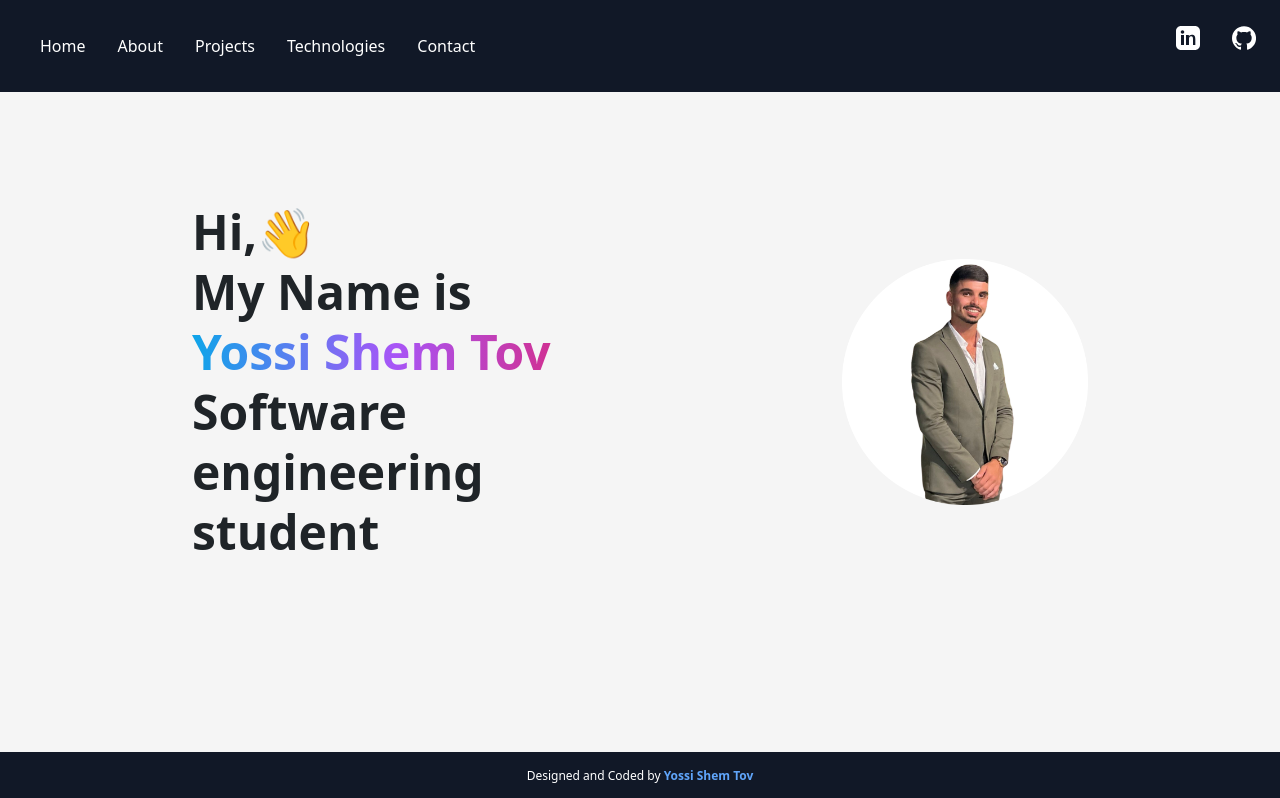
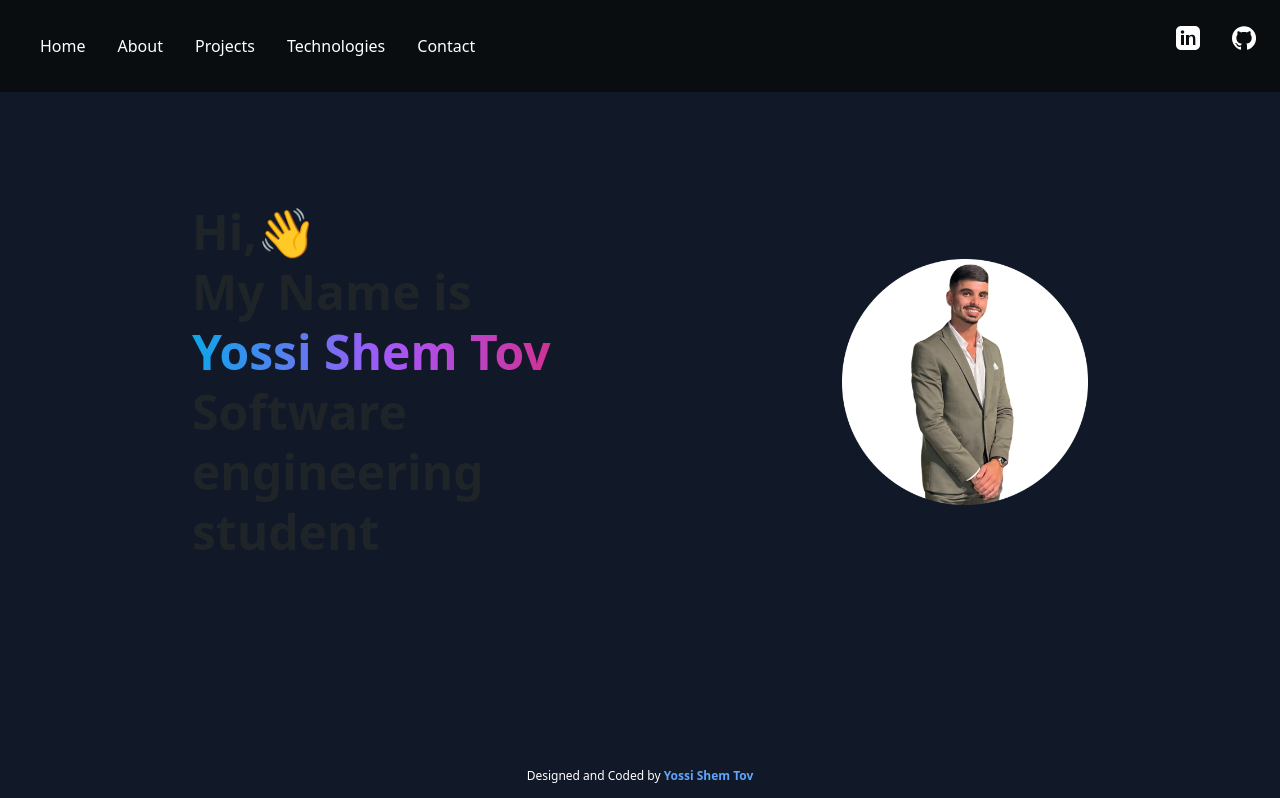
Before and after one commit to yossishemtov/portfolio-Yossi-Shem-Tov, a React (Create React App) app: page / in a window 1280 px wide. Shown: the top 798 px of the page. Built offline with nearby package versions, Linux system fonts and the light colour scheme.

Commit message:
Making adjustments to a mobile device 3

```diff
--- a/src/App.js
+++ b/src/App.js
@@ -26,7 +26,7 @@ function App() {
           entry.target.classList.remove("show");
         }
       });
-    }, { threshold: 0.5 });
+    }, { threshold: 0.45 });
 
     sections.forEach((section) => observer.observe(section));
 
--- a/src/Pages/Projects.js
+++ b/src/Pages/Projects.js
@@ -9,11 +9,12 @@ function Projects() {
         <h1 className="text-2xl text-dark-heading dark:text-light-heading md:text-4xl xl:text-5xl xl:leading-tight font-bold">
           Projects
         </h1>
-        <div className="grid grid-cols-1 md:grid-cols-2 lg:grid-cols-3 gap-x-10">
+        <div className="grid grid-cols-1 md:grid-cols-2 lg:grid-cols-3 gap-x-10 gap-y-10">
           {React.Children.toArray(
             projectDetails.map(
               ({ title, image, description, techstack, previewLink, githubLink }) => (
                 <Project
+                  key={title} // הוספת key עבור כל פרויקט
                   title={title}
                   image={image}
                   description={description}
--- a/src/index.css
+++ b/src/index.css
@@ -24,31 +24,41 @@
 }
 
 body {
-  @apply bg-gray-800 text-white; /* צבע רקע כהה ותוכן לבן */
+  @apply bg-gray-900 text-white;
   overflow-x: auto;
   scroll-behavior: smooth;
 }
 
-/* Ensure all headings (h1, h2, etc.) are white */
 h1, h2, h3, h4, h5, h6 {
-  @apply text-white; /* כל הכותרות יוצגו בלבן */
+  @apply text-white;
 }
 
-/* Hide scrollbar for Chrome, Safari and Opera */
 body::-webkit-scrollbar {
   display: none;
 }
-
-/* Navigation styling */
 nav {
-  @apply fixed top-0 left-0 w-full bg-gray-900 p-4 z-10;
+  background-color: #090d10 !important; /* צבע כחול בהיר עם חשיבות עליונה */
+  position: fixed;
+  top: 0;
+  left: 0;
+  width: 100%;
+  padding: 16px;
+  z-index: 10;
 }
 
-nav ul {
-  @apply flex justify-center space-x-4;
+nav ul li a {
+  color: white !important; /* טקסט לבן עם חשיבות עליונה */
+  padding: 8px 16px;
+  border-radius: 8px;
+  text-decoration: none;
 }
 
-/* הפיכת התפריט לאנכי במובייל */
+nav ul li a:hover {
+  background-color: #172631 !important; /* רקע כהה יותר עבור מעבר עכבר */
+}
+
+
+
 @media (max-width: 768px) {
   nav ul {
     @apply flex-col justify-center space-y-4;
@@ -59,7 +69,6 @@ nav ul li a {
   @apply text-white hover:bg-gray-700 p-2 rounded;
 }
 
-/* Add custom padding to sections for proper spacing */
 section {
   @apply py-10;
 }
@@ -76,7 +85,6 @@ section {
   opacity: 0.7;
 }
 
-/* Animation for sections */
 .section {
   opacity: 0;
   transform: translateY(20px);
@@ -88,7 +96,47 @@ section {
   transform: translateY(0);
 }
 
-/* Footer styling */
+.project-buttons {
+  display: flex;
+  justify-content: space-between;
+  gap: 20px;
+}
+
+.project-buttons a {
+  display: inline-flex;
+  align-items: center;
+  padding: 10px 15px;
+  border-radius: 8px;
+  background-color: #2d2d2d;
+  color: white;
+  text-decoration: none;
+  transition: background-color 0.3s ease;
+}
+
+.project-buttons a:hover {
+  background-color: #444444;
+}
+
+@media (max-width: 768px) {
+  .project-buttons {
+    flex-direction: column;
+    align-items: center;
+    gap: 10px;
+  }
+
+  .project-buttons a {
+    width: 100%;
+    text-align: center;
+    padding: 12px;
+    font-size: 16px;
+  }
+
+  .project-buttons svg {
+    width: 18px;
+    height: 18px;
+  }
+}
+
 footer {
   background-color: #1a1a1a;
   padding: 20px 0;
@@ -105,25 +153,3 @@ footer {
 .footer a:hover {
   text-decoration: underline;
 }
-
-/* נטרול תאימות למצב כהה/בהיר */
-@media (prefers-color-scheme: dark) {
-  body {
-    background-color: #1a1a1a; /* צבע כהה */
-    color: white;
-  }
-}
-
-@media (prefers-color-scheme: light) {
-  body {
-    background-color: #f5f5f5; /* צבע בהיר */
-    color: black;
-  }
-}
-
-.text-gradient {
-  background-clip: text;
-  -webkit-background-clip: text;
-  color: transparent;
-  background: linear-gradient(to right, #007bff, #6f42c1, #e83e8c);
-}
```
